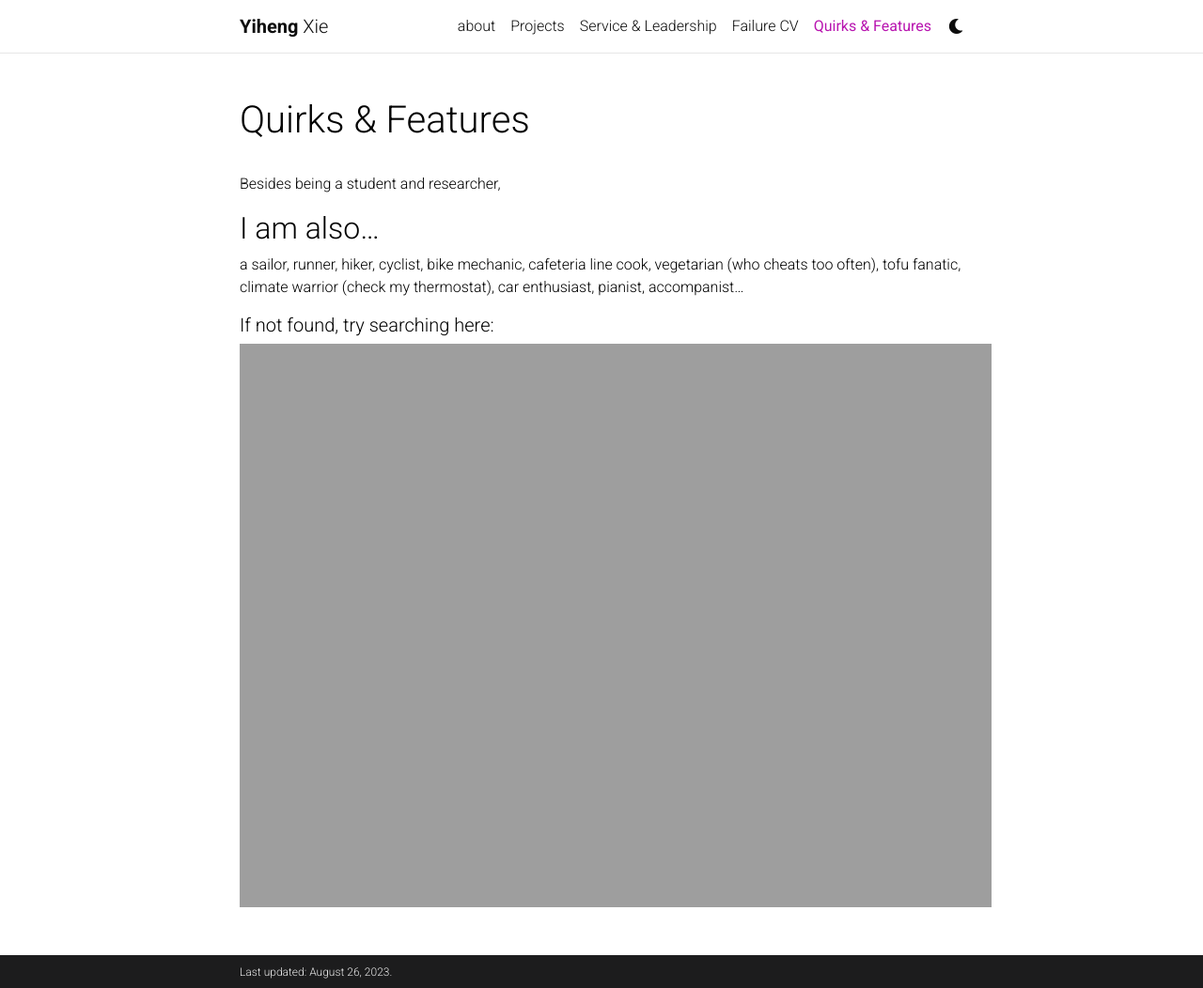
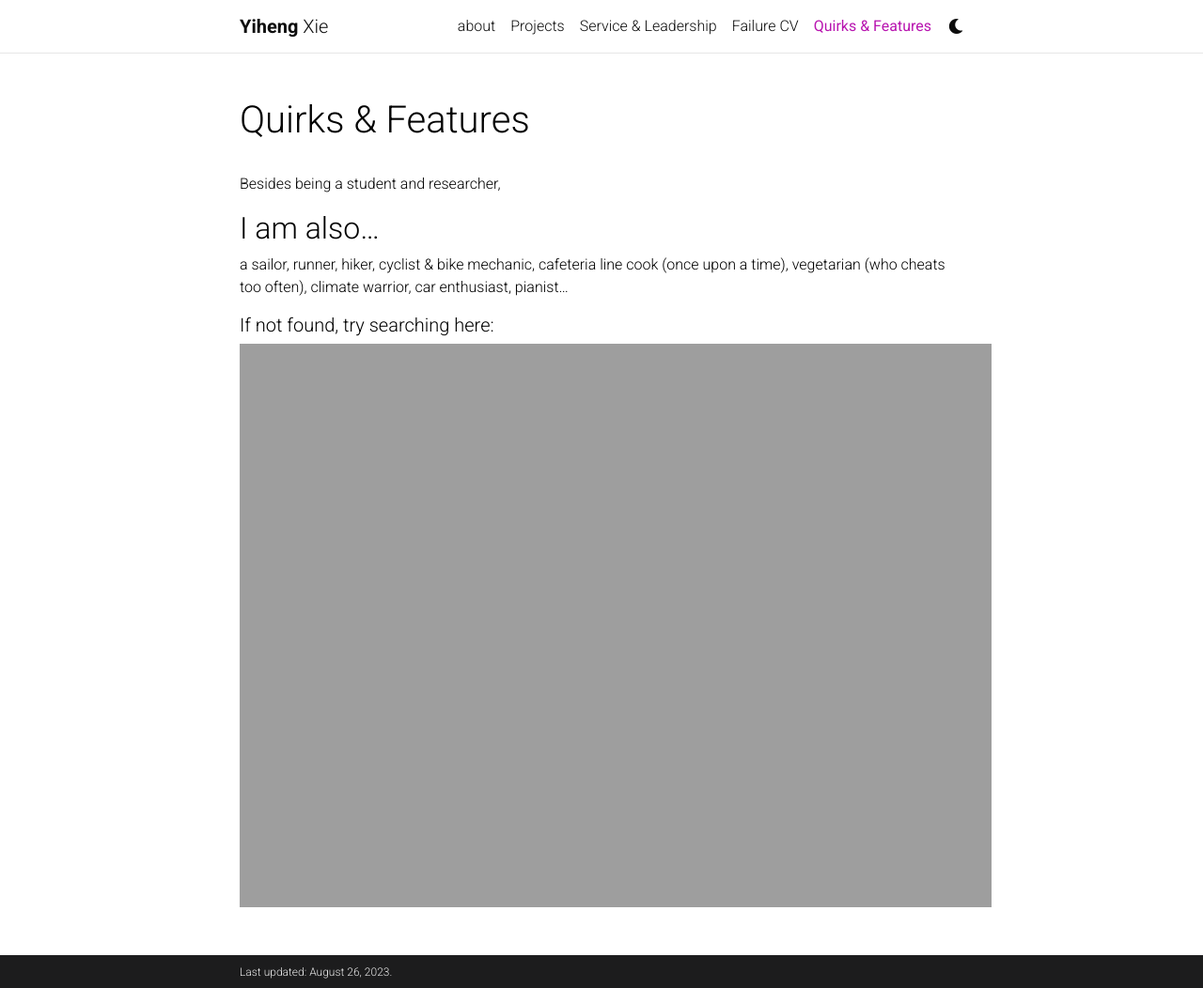
Before and after one commit to yxie20/yxie20.github.io, a Jekyll site: the page built from _pages/passion.md, in a window 1280 px wide and 1052 px high. Shown: the whole window at 94% size. Built offline with Jekyll 4.4.1, drawn with Linux system fonts in a browser that asks for light colours; nearby versions of some CDN libraries; comment, search, counter and statistics services are not loaded; a style sheet for code colours, icons or effects is not loaded.

Commit message:
minor updates

```diff
--- a/_pages/passion.md
+++ b/_pages/passion.md
@@ -8,10 +8,8 @@ nav: true
 ---
 Besides being a student and researcher,
 ## I am also...
-a sailor, runner, hiker, cyclist, bike mechanic, cafeteria line cook, vegetarian
-(who cheats too often), tofu fanatic, climate warrior (check my thermostat),
-car enthusiast, pianist, accompanist...
-
+a sailor, runner, hiker, cyclist & bike mechanic, cafeteria line cook (once upon a time), vegetarian
+(who cheats too often), climate warrior, car enthusiast, pianist...
 
 ##### If not found, try searching here:
 <p align="center">
```
Also changed, not shown: _pages/about.md (+10 -3 lines).
